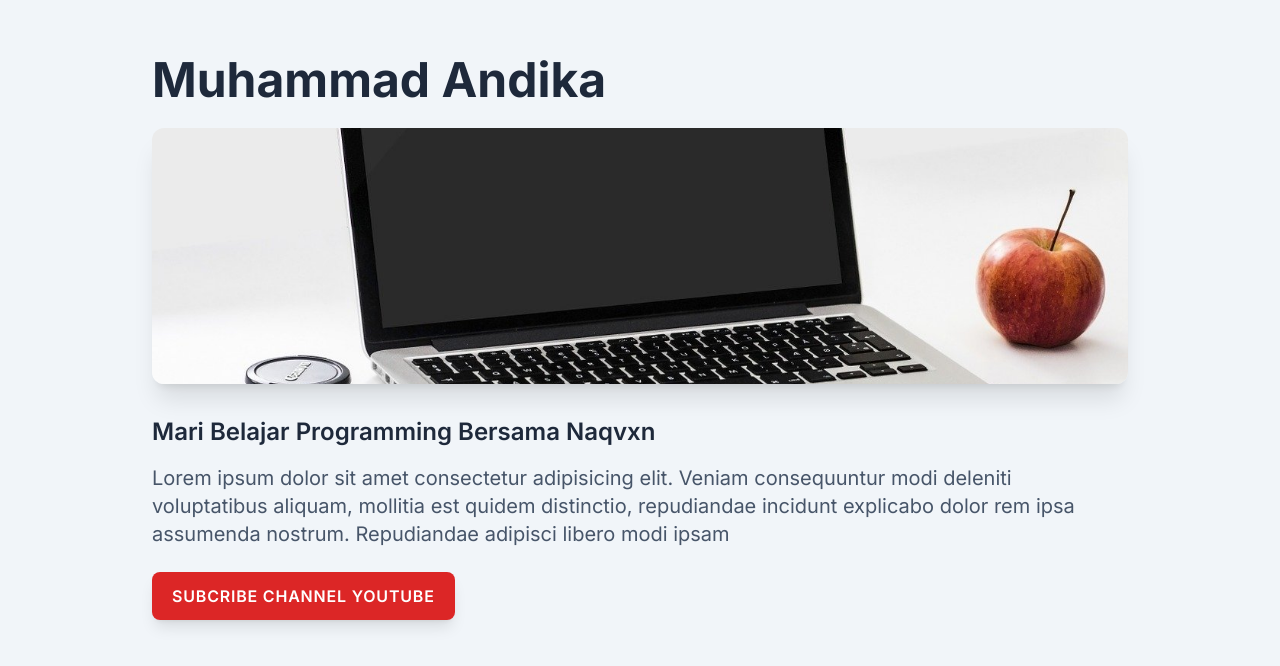
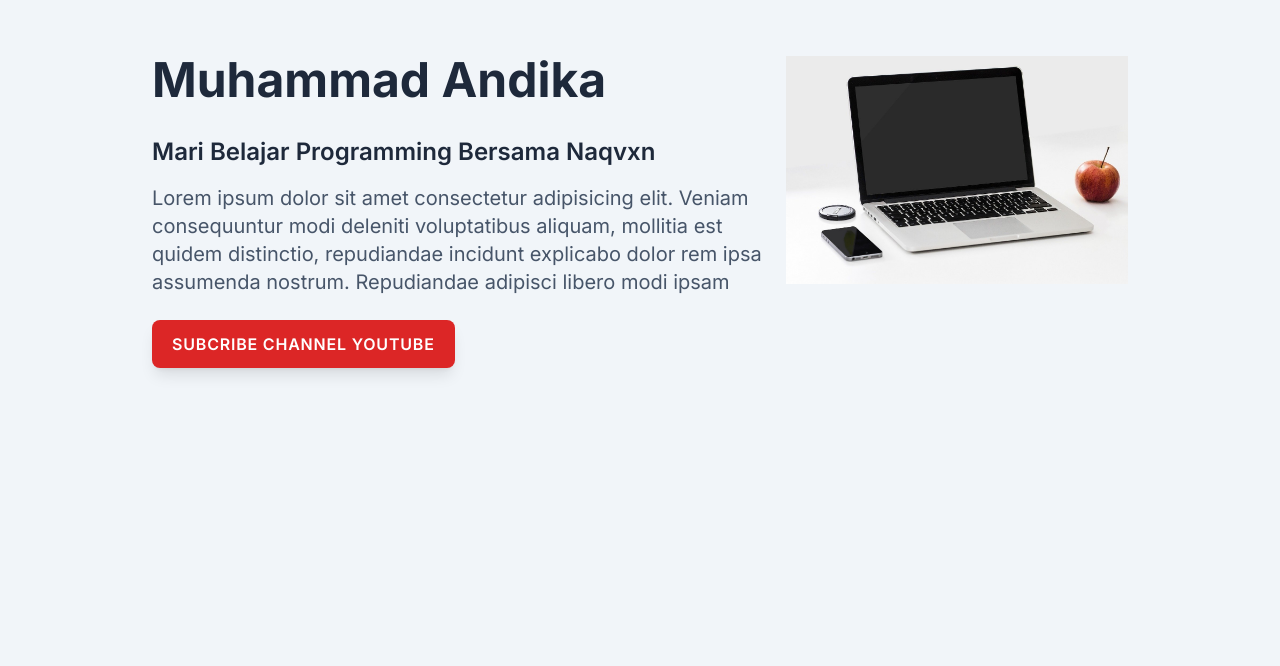
Before and after one commit to akrn27/tailwind_practice, a website: page index.html in a window 1280 px wide. Shown: the part 4672-5338 px from the top of the page. Drawn offline with nearby package versions, Linux system fonts and the light colour scheme.

Commit message:
add image 2 with flex responsive

```diff
--- a/index.html
+++ b/index.html
@@ -137,14 +137,19 @@
 
     <hr class="my-24 border-t-4">
 
-    <div class="container px-6 font-inter max-w-md mx-auto sm:max-w-xl md:max-w-5xl">
+    <div class="container px-6 font-inter max-w-md mx-auto sm:max-w-xl md:max-w-5xl lg:flex">
+        <div>
         <h3 class="text-4xl font-bold text-slate-800 sm:text-5xl ms:text-6xl">Muhammad Andika</h3>
-        <img src="./img/2.jpg" alt="Laptop" class="mt-4 rounded-xl shadow-xl sm:mt-6 sm:h-64 sm:w-full sm:object-cover sm:object-center">
+        <img src="./img/2.jpg" alt="Laptop" class="mt-4 rounded-xl shadow-xl sm:mt-6 sm:h-64 sm:w-full sm:object-cover sm:object-center lg:hidden">
         <h2 class="mt-6 text-2xl font-semibold text-slate-800 sm:mt-8 sm::text-4xl">Mari Belajar Programming Bersama Naqvxn</h2>
         <p class="mt-2 text-slate-600 sm:mt-4 sm:text-xl">Lorem ipsum dolor sit amet consectetur adipisicing elit. Veniam consequuntur modi deleniti voluptatibus aliquam, mollitia est quidem distinctio, repudiandae incidunt explicabo dolor rem ipsa assumenda nostrum. Repudiandae adipisci libero modi ipsam</p>
         <div class="mt-4 sm:mt-6">
             <a href="#" class="inline-block px-5 py-3 bg-red-600 text-white rounded-lg shadow-lg uppercase font-semibold tracking-wider text-sm sm:text-base">Subcribe Channel Youtube</a>
         </div>
+    </div>
+    <div class="hidden lg:block">
+        <img src="img/2.jpg" alt="Laptop">
+    </div>
     </div>
 
     <div class="mb-96"></div>
```
Also changed, not shown: style.css.
